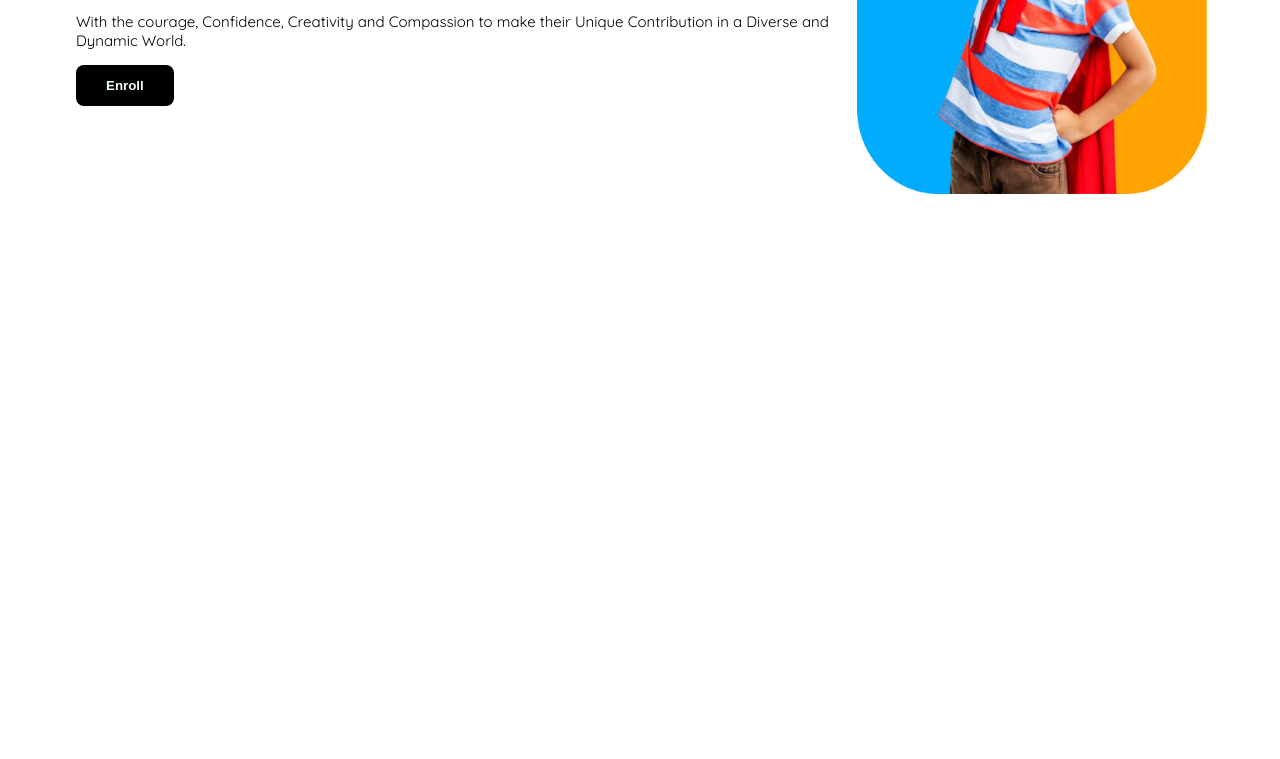
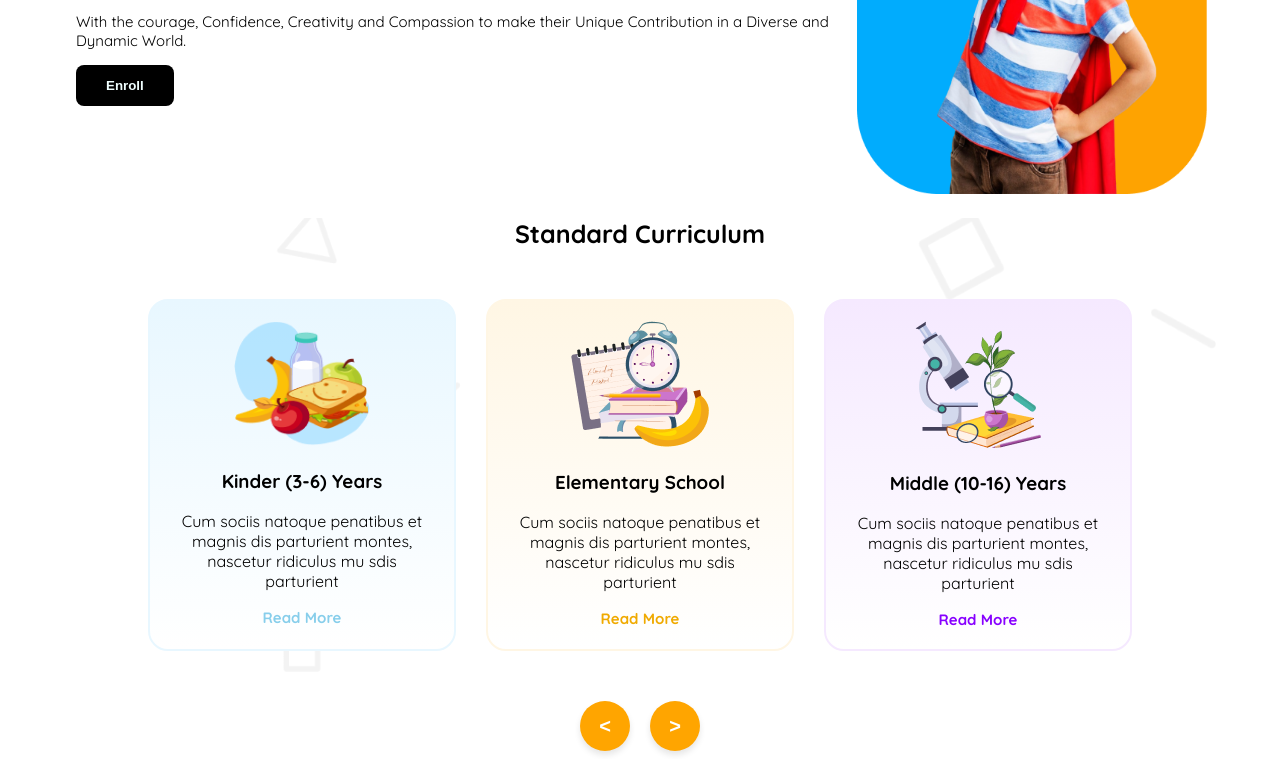
Before and after one commit to oraa-dev/assignment-2, a plain HTML site: page index.html in a window 1280 px wide. Shown: the part 354-1113 px from the top of the page. Before the commit the page ends 800 px from the top, so only its background shows below. Drawn offline with Linux system fonts and the light colour scheme.

Commit message:
designed the standared curriculam section

```diff
--- a/index.html
+++ b/index.html
@@ -49,7 +49,52 @@
             </div>
         </section>
 
+        <section class="standardsection">
 
+            <div class="standh">Standard Curriculum</div>
+
+                <div class="boxcontainer">
+
+                    <div class="firstbox">
+                        <img class="imgborder" src="assets/kinder.png" alt="">
+                        <h3>Kinder (3-6) Years</h3>
+                        <p>Cum sociis natoque penatibus et magnis
+                            dis parturient montes, nascetur ridiculus
+                            mu sdis parturient</p>
+                        <span><a id="readmorekinder" href="">Read More</a></span>
+                    </div>
+
+                    <div class="secondbox">
+                        <img class="imgbor" src="assets/elementary.png" alt="">
+                        <h3>Elementary School</h3>
+                        <p>Cum sociis natoque penatibus et magnis
+                            dis parturient montes, nascetur ridiculus
+                            mu sdis parturient</p>
+                        <span><a id="readmoreschool" href="">Read More</a></span>
+                    </div>
+
+                    <div class="thirdbox">
+                        <img class="imgbor" src="assets/middle.png" alt="">
+                        <h3>Middle (10-16) Years</h3>
+                        <p>Cum sociis natoque penatibus et magnis
+                            dis parturient montes, nascetur ridiculus
+                            mu sdis parturient</p>
+                        <a id="readmoremiddle" href="">Read More</a>
+                    </div>
+                </div>
+
+                <div class="standardsectioniconbttn">
+                    <div class="icon-button">
+                        <div class="icon">&lt;</div>
+                    </div>
+
+                    <div class="icon-button">
+                        <div class="icon">&gt;</div>
+                    </div>
+                </div>
+
+
+        </section>
 
     </main>
 
--- a/style/assignment.css
+++ b/style/assignment.css
@@ -116,6 +116,175 @@
     height: 450px;
   }
 
+  /*********************/
+
+  /******Standared Box Card Style*******/
+
+  .standardsection{
+    background-image: url(../assets/bg.png);
+    background-position: center;
+    background-repeat: no-repeat;
+    background-size: cover;
+  }
+
+  .standh{
+    display: flex;
+    justify-content: center;
+    align-items: center;
+    font-weight: bold;
+    font-size: 25px;
+    margin-top: 20px;
+    margin-bottom: 30px;
+    }
+
+    .boxcontainer{
+      display: flex;
+      justify-content: center;
+      gap: 30px;
+      padding: 20px 140px;
+    }
+
+    .firstbox{
+      border: 2px solid #e8f7ff;
+      border-radius: 20px;
+      text-align: center;
+      padding: 20px 30px 20px 30px;
+
+      }
+
+      .secondbox{
+        border: 2px solid #fff6e4;
+        border-radius: 20px;
+        text-align: center;
+        padding: 20px 30px 20px 30px;
+
+      }
+
+      .thirdbox{
+        border: 2px solid #f5e9ff;
+        border-radius: 20px;
+        text-align: center;
+        padding: 20px 30px 20px 30px;
+
+      }
+
+      #readmoremiddle{
+        color: #8700FF;
+        text-decoration: none;
+        font-weight: bold;
+        font-size: 15px;
+      }
+
+      #readmoreschool{
+        color: #F0AA00;
+        text-decoration: none;
+        font-weight: bold;
+        font-size: 15px;
+      }
+
+      #readmorekinder{
+        color: skyblue;
+        text-decoration: none;
+        font-weight: bold;
+        font-size: 15px;
+      }
+
+      .imgborder {
+        /* border: 2px dashed tomato; */
+        width: 140px;
+        height: 125px;
+      }
+
+      .firstbox:nth-child(1) {
+        background: linear-gradient(to bottom, #e8f7ff, #ffffff);
+    }
+
+      .secondbox:nth-child(2) {
+        background: linear-gradient(to bottom, #fff6e4, #ffffff);
+    }
+
+      .thirdbox:nth-child(3) {
+        background: linear-gradient(to bottom, #f5e9ff, #ffffff);
+    }
+
+
+    .standardsectioniconbttn{
+          display: flex;
+          justify-content: center;
+          align-items: center;
+          padding-top: 30px;
+
+    }
+
+    .icon-button {
+      width: 50px;
+      height: 50px;
+      border-radius: 50%;
+      background-color: #FFA500;
+      display: flex;
+      justify-content: center;
+      align-items: center;
+      margin: 0 10px;
+      cursor: pointer;
+      box-shadow: 0 4px 6px rgba(0, 0, 0, 0.1);
+      transition: transform 0.2s ease;
+    }
+
+    .icon-button:hover {
+      transform: scale(1.1);
+    }
+    .icon {
+      color: white;
+      font-size: 20px;
+      font-family: Arial, sans-serif;
+      font-weight: bold;
+      line-height: 1;
+    }
+
+
+
+
+
+
+
+
+
+
+
+
+
+
+
+
+
+
+
+
+
+
+
+
+
+
+
+
+
+
+
+
+
+
+
+
+
+
+
+
+
+
+
+
+
 
 @media screen and (max-width: 576px){
         /**** nav menu ****/
@@ -152,5 +321,25 @@
             margin: 0px;
             text-align: center;
         }
+        /*****************/
+
+          /******Standared Box Card Style*******/
+
+        .standh{
+          padding: 35px 0px 25px 0px;
+          margin: 0px;
+        }
+
+        .boxcontainer{
+          display: flex;
+          flex-direction: column;
+          text-align: center;
+          gap: 10px;
+          padding: 0px;
+          margin: 0px;
+        }
+
+
+
 
     }
```
